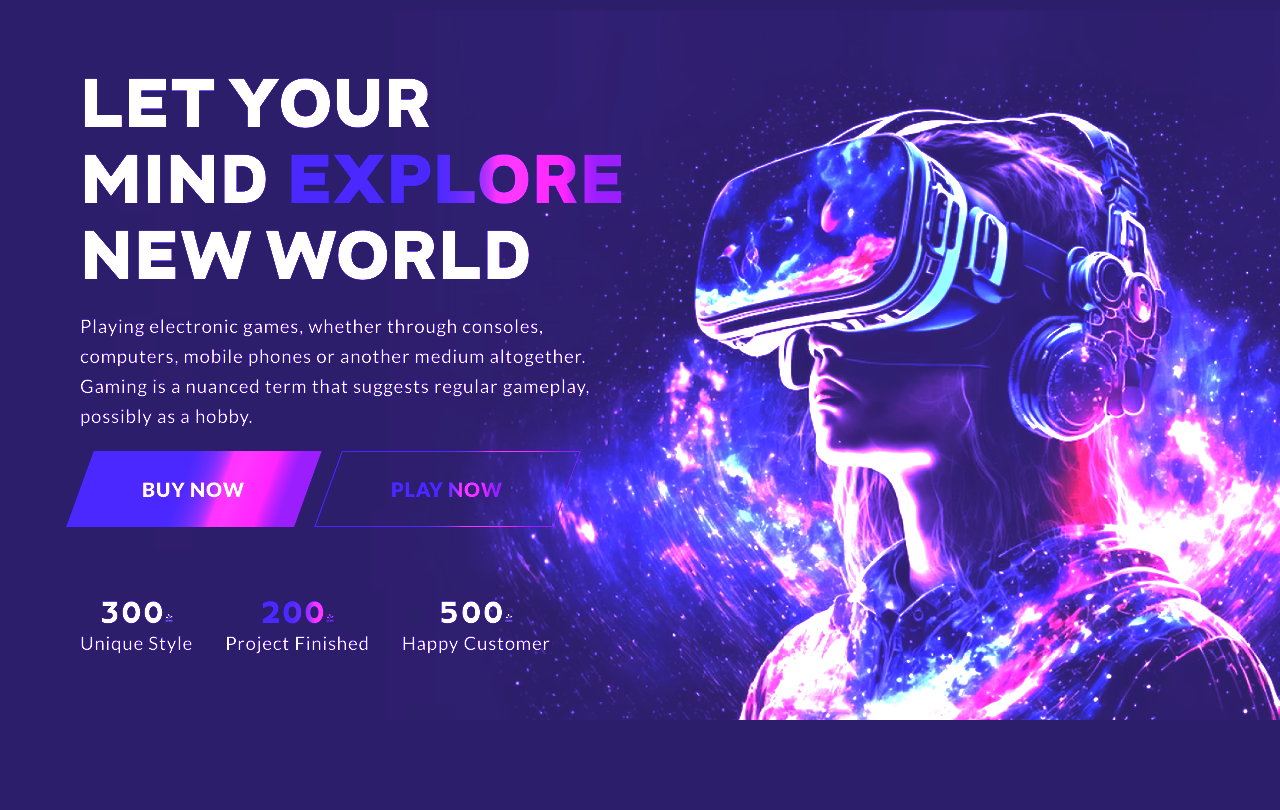
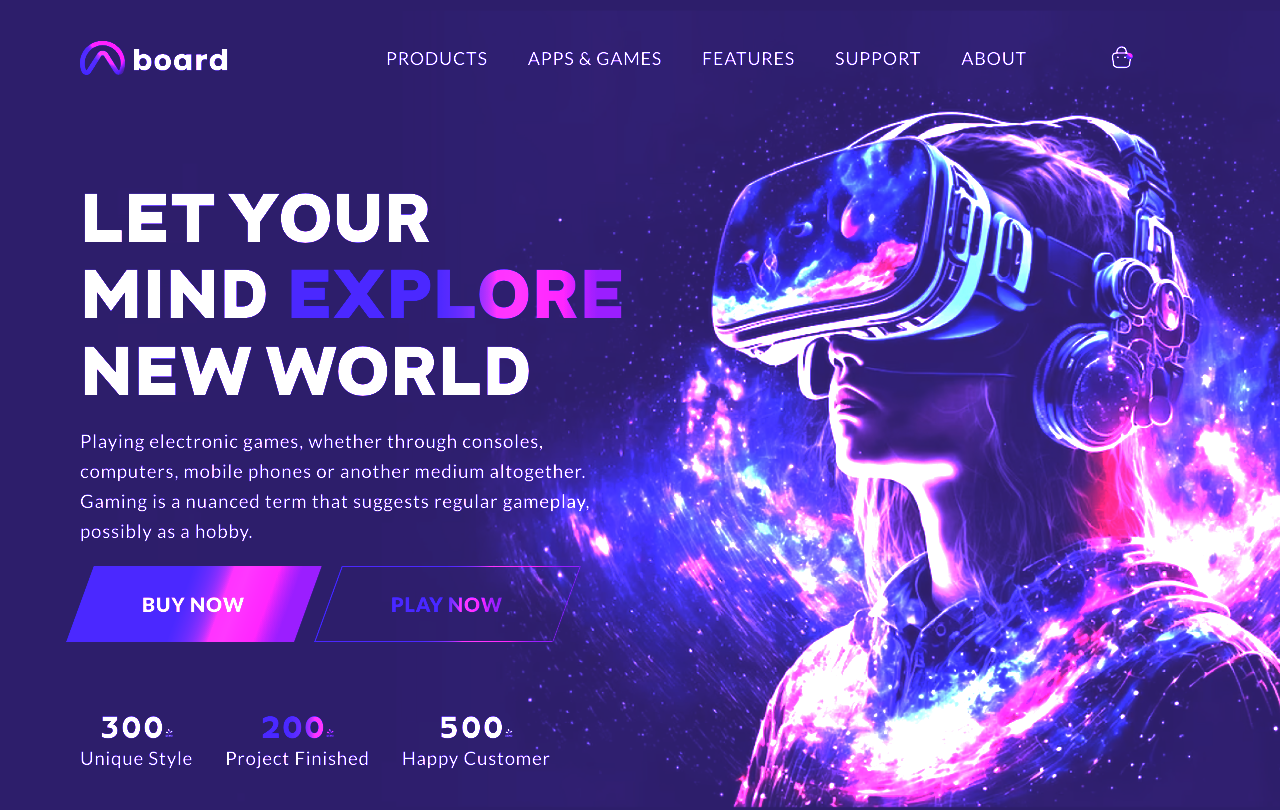
Before and after one commit to ThandoSomacele/smartenup-test, a React (Vite) app: page / in a window 1280 px wide. Shown: the top 810 px of the page. Built offline with nearby package versions, Linux system fonts and the light colour scheme.

Commit message:
header wip

```diff
--- a/src/components/home-layout/HeaderSection.jsx
+++ b/src/components/home-layout/HeaderSection.jsx
@@ -1,4 +1,5 @@
 import Button from '../ui/Button';
+import NavBar from './NavBar';
 
 export default function HeaderSection() {
   const records = [
@@ -8,8 +9,9 @@ export default function HeaderSection() {
   ];
 
   return (
-    <header className='h-[90vh] max-h-[1300px] w-full bg-[url("/main-images/home-hero.png")] lg:bg-cover mix-blend-color-dodge flex items-center justify-start bg-[100% 10%] bg-no-repeat'>
-      <div className='container flex flex-col gap-5 flex-wrap'>
+    <header className='bg-[url("/main-images/home-hero.png")] lg:bg-cover mix-blend-color-dodge bg-[100% 10%] bg-no-repeat'>
+      <NavBar />
+      <div className='container flex flex-col gap-5 flex-wrap h-[90vh] max-h-[1300px] items-start justify-center'>
         <h1 className='h1 w-full lg:w-1/2'>
           Let your mind&nbsp;<span className='gradient-text'>explore</span> new world
         </h1>
--- /dev/null
+++ b/src/components/home-layout/NavBar.jsx
@@ -0,0 +1,55 @@
+import { useState } from 'react';
+import basketIcon from '/icons/basket.svg';
+import menuIcon from '/icons/menu.svg';
+import closeIcon from '/icons/close.svg';
+
+export default function NavBar() {
+  const [showSidebar, setShowSidebar] = useState('right-[-100%]');
+  const [showBgFilter, setShowBgFilter] = useState('hidden');
+
+  // Navigation Items
+  const navItems = [
+    { name: 'Products', href: '#' },
+    { name: 'Apps & Games', href: '#' },
+    { name: 'Features', href: '#' },
+    { name: 'Support', href: '#' },
+    { name: 'About', href: '#' },
+  ];
+
+  const handleSidebarNav = () => {
+    setShowSidebar(showSidebar === 'right-[-100%]' ? 'right-0' : 'right-[-100%]');
+    setShowBgFilter(showBgFilter === 'hidden' ? 'flex' : 'hidden');
+  };
+
+  return (
+    <nav className='container flex items-start lg:items-center justify-between w-full py-10 relative'>
+      {/* --- Logo --- */}
+      <a href={'/'}>
+        <img src='/main-images/logo.svg' width='150' height='34' alt='snap logo' className='object-contain' />
+      </a>
+
+      {/* --- Navigation Items/Links --- */}
+      <ul className='flex flex-col md:flex-row gap-10 bg-[red] lg:bg-transparent absolute lg:relative top-[10vh] lg:top-0 w-2/3 justify-center items-center right-0 py-10 lg:py-0'>
+        {/* --- Close Menu Icon --- */}
+        <img src={closeIcon} width='32' height='32' className='' />
+        {navItems.map((item, i) => (
+          <li key={i}>
+            <a href={item.href} className='uppercase text-sm lg:text-lg'>
+              {item.name}
+            </a>
+          </li>
+        ))}
+      </ul>
+
+      {/* --- Shopping/Basket Icon --- */}
+      <button className='hidden md:block'>
+        <img src={basketIcon} />
+      </button>
+
+      {/* --- Mobile Hamburger Icon --- */}
+      <button>
+        <img className='object-contain lg:hidden' src={menuIcon} width='32' height='32' onClick={handleSidebarNav} />
+      </button>
+    </nav>
+  );
+}
```
Also changed, not shown: public/icons/close.svg (added), public/icons/menu.svg (added).
